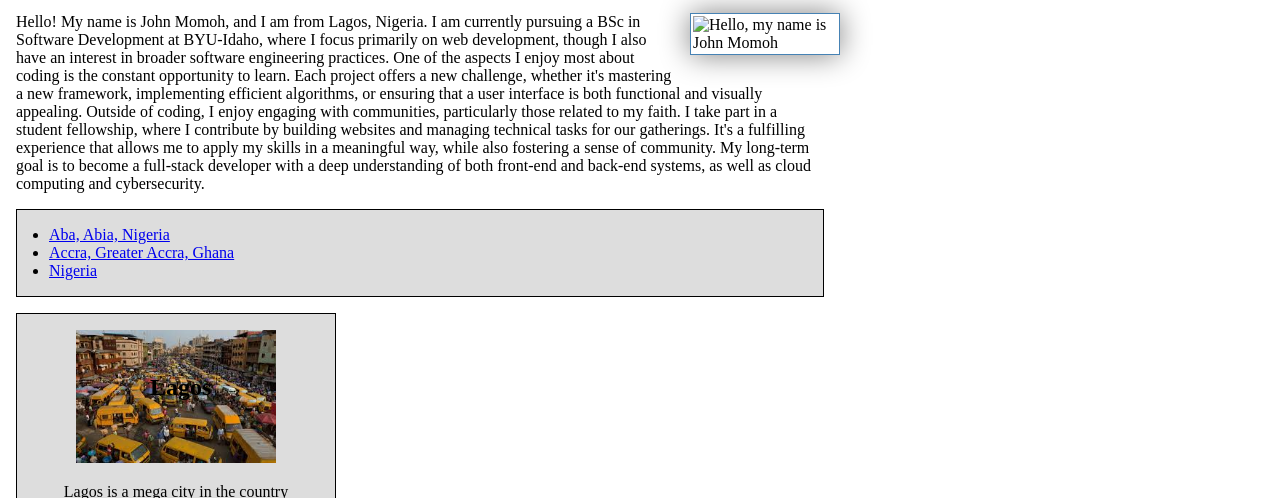
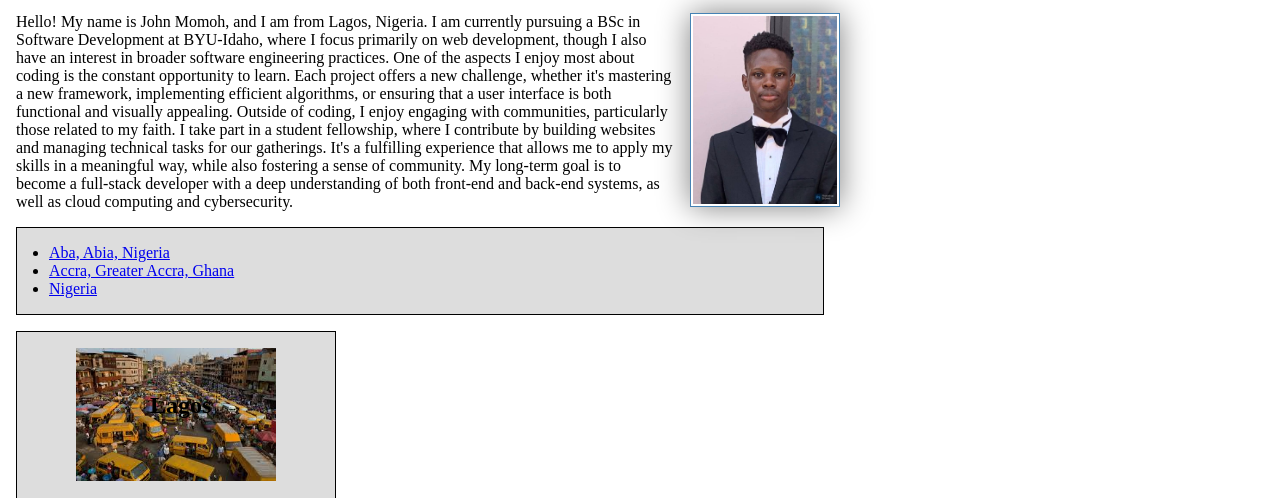
Before and after one commit to jaykimball/wdd130-wk2, a plain HTML site: page index.html in a window 1280 px wide. Shown: the part 246-744 px from the top of the page. Drawn offline with Linux system fonts and the light colour scheme; files that its build step writes are made by us from their sources.

Commit message:
Update index.html

```diff
--- a/index.html
+++ b/index.html
@@ -25,7 +25,7 @@
     <main>
       <h1>John Momoh | WDD 130</h1>
       <img
-        src="images/profile.jpeg"
+        src="images/profile.jpg"
         alt="Hello, my name is John Momoh"
         width="200"
       />
```
